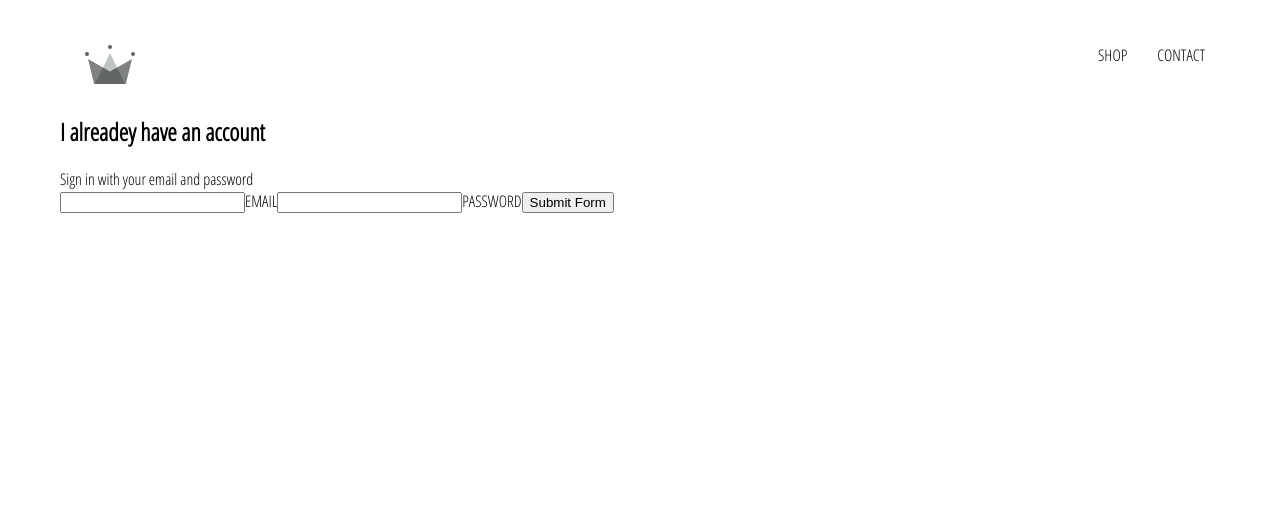
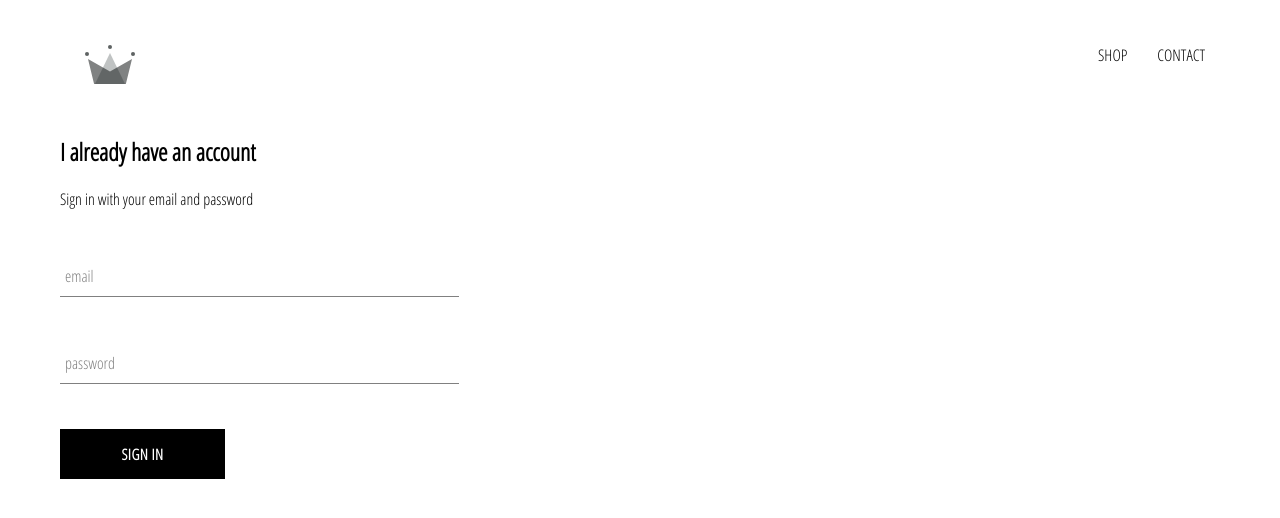
Before and after one commit to devicmk/crwn-clothing, a React (Create React App) app: page /signin in a window 1280 px wide. Shown: the top 518 px of the page. Built offline with nearby package versions, Linux system fonts and the light colour scheme.

Commit message:
added custom button and finished sign in component. Ready for the firebase

```diff
--- /dev/null
+++ b/src/components/custom-button/custom-button.component.jsx
@@ -0,0 +1,11 @@
+import React from 'react';
+
+import './custom-button.styles.scss';
+
+const CustomButton = ({ children, ...otherProps }) => (
+    <button className='custom-button' {...otherProps}>
+    {children}
+    </button>
+)
+
+export default CustomButton;
--- /dev/null
+++ b/src/components/custom-button/custom-button.styles.scss
@@ -0,0 +1,22 @@
+.custom-button {
+    min-width: 165px;
+    width: auto;
+    height: 50px;
+    letter-spacing: 0.5px;
+    line-height: 50px;
+    padding: 0 35px 0 35px;
+    font-size: 15px;
+    background-color: black;
+    color: white;
+    text-transform: uppercase;
+    font-family: 'Open Sans Condensed';
+    font-weight: bolder;
+    border: none;
+    cursor: pointer;
+
+    &:hover {
+      background-color: white;
+      color: black;
+      border: 1px solid black;
+    }
+  }
--- /dev/null
+++ b/src/components/form-input/form-input.component.jsx
@@ -0,0 +1,20 @@
+import React from 'react';
+
+import './form-input.styles.scss';
+
+const FormInput = ({ handleChange, label, ...otherProps}) => (
+
+    <div className='group'>
+        <input className='form-input' onChange={handleChange} {...otherProps}/>
+        {
+            label ?
+            (<label className={`${otherProps.value.length ? 'shrink' : '' } form-input-label`}>
+                {label}
+            </label>)
+            : null
+        }
+    </div>
+
+)
+
+export default FormInput;
--- /dev/null
+++ b/src/components/form-input/form-input.styles.scss
@@ -0,0 +1,54 @@
+$sub-color: grey;
+$main-color: black;
+
+@mixin shrinkLabel {
+  top: -14px;
+  font-size: 12px;
+  color: $main-color;
+}
+
+.group {
+  position: relative;
+  margin: 45px 0;
+
+  .form-input {
+    background: none;
+    background-color: white;
+    color: $sub-color;
+    font-size: 18px;
+    padding: 10px 10px 10px 5px;
+    display: block;
+    width: 100%;
+    border: none;
+    border-radius: 0;
+    border-bottom: 1px solid $sub-color;
+    margin: 25px 0;
+
+    &:focus {
+      outline: none;
+    }
+
+    &:focus ~ .form-input-label {
+      @include shrinkLabel();
+    }
+  }
+
+  input[type='password'] {
+    letter-spacing: 0.3em;
+  }
+
+  .form-input-label {
+    color: $sub-color;
+    font-size: 16px;
+    font-weight: normal;
+    position: absolute;
+    pointer-events: none;
+    left: 5px;
+    top: 10px;
+    transition: 300ms ease all;
+
+    &.shrink {
+      @include shrinkLabel();
+    }
+  }
+}
--- a/src/components/sign-in/sign-in.component.jsx
+++ b/src/components/sign-in/sign-in.component.jsx
@@ -1,4 +1,7 @@
 import React from 'react';
+
+import FormInput from '../form-input/form-input.component';
+import CustomButton from '../custom-button/custom-button.component';
 
 import './sign-in.styles.scss';
 
@@ -32,26 +35,28 @@
     render() {
         return(
             <div className='sign-in'>
-                <h2>I alreadey have an account</h2>
+                <h2>I already have an account</h2>
                 <span>Sign in with your email and password</span>
 
                 <form onSubmit={this.handleSubmit}>
-                    <input
+                    <FormInput
                     name='email'
                     type='email'
-                    onChange={this.handleChange}
+                    handleChange={this.handleChange}
                     value={this.state.email}
+                    label='email'
                     required />
-                    <label>EMAIL</label>
-                    <input
+
+                    <FormInput
                     name='password'
                     type='password'
                     value={this.state.password}
-                    onChange={this.handleSubmit}
+                    handleChange={this.handleSubmit}
+                    label='password'
                     required />
-                    <label>PASSWORD</label>
 
-                    <input type='submit' value='Submit Form'/>
+
+                    <CustomButton type='submit'>Sign In</CustomButton>
                 </form>
             </div>
         )
--- a/src/components/sign-in/sign-in.styles.scss
+++ b/src/components/sign-in/sign-in.styles.scss
@@ -0,0 +1,6 @@
+.sign-in {
+    width: 30vw;
+    display: flex;
+    flex-direction: column;
+    margin: 10px 0;
+}
```
Also changed, not shown: 1 other file (tests, documents, lock files or other folders).
